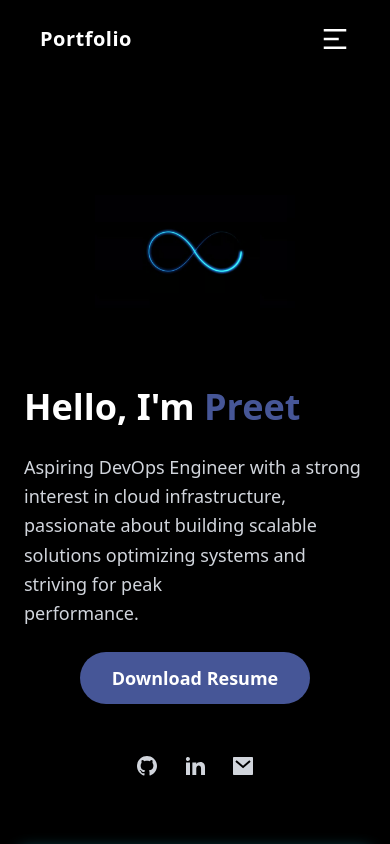
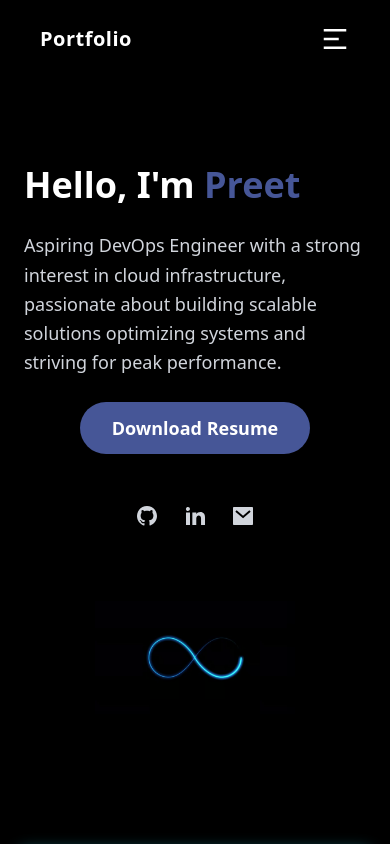
Before and after one commit to Trippy-69/Portfolio, a React (Vite) app: page / in a window 390 px wide. Shown: the top 844 px of the page. Built offline with nearby package versions, Linux system fonts and the light colour scheme.

Commit message:
fixed home in mobile view

```diff
--- a/src/components/Home/Home.jsx
+++ b/src/components/Home/Home.jsx
@@ -13,9 +13,9 @@ const Home = () => {
 
         <p className="text-lg md:text-2xl text-gray-300 leading-relaxed md:leading-loose">
           Aspiring DevOps Engineer with a strong interest in cloud infrastructure, passionate about building scalable solutions{' '}
-          <span className="hidden md:inline"></span> optimizing systems and striving for peak{' '}
+          <span className="hidden md:inline"></span> optimizing systems and striving for peak performance.{' '}
           <br className="md:hidden" />
-          <span className="md:hidden"> </span> performance.
+          <span className="md:hidden"> </span>
         </p>
 
         <div className="flex flex-col md:flex-row gap-6 items-center md:items-start">
@@ -64,11 +64,23 @@ const Home = () => {
             </a>
           </div>
         </div>
+
+        {/* Image Container for Mobile */}
+        <div className="md:hidden flex items-center justify-center mt-4"> {/* Adjusted margin-top */}
+          <div className="relative w-[200px] h-[200px]">
+            <img
+              className="w-full h-full object-contain animate-float"
+              src={infinite}
+              alt="Cloud Infrastructure"
+            />
+            <div className="absolute inset-0 bg-[#465697] opacity-10 blur-3xl rounded-full -z-10" />
+          </div>
+        </div>
       </div>
 
-      {/* Image Container */}
-      <div className="md:w-1/2 flex items-center justify-center order-first md:order-none">
-        <div className="relative w-[200px] h-[200px] md:w-[400px] md:h-[400px]">
+      {/* Image Container for Desktop */}
+      <div className="hidden md:flex md:w-1/2 items-center justify-center">
+        <div className="relative w-[400px] h-[400px]">
           <img
             className="w-full h-full object-contain animate-float"
             src={infinite}
```
